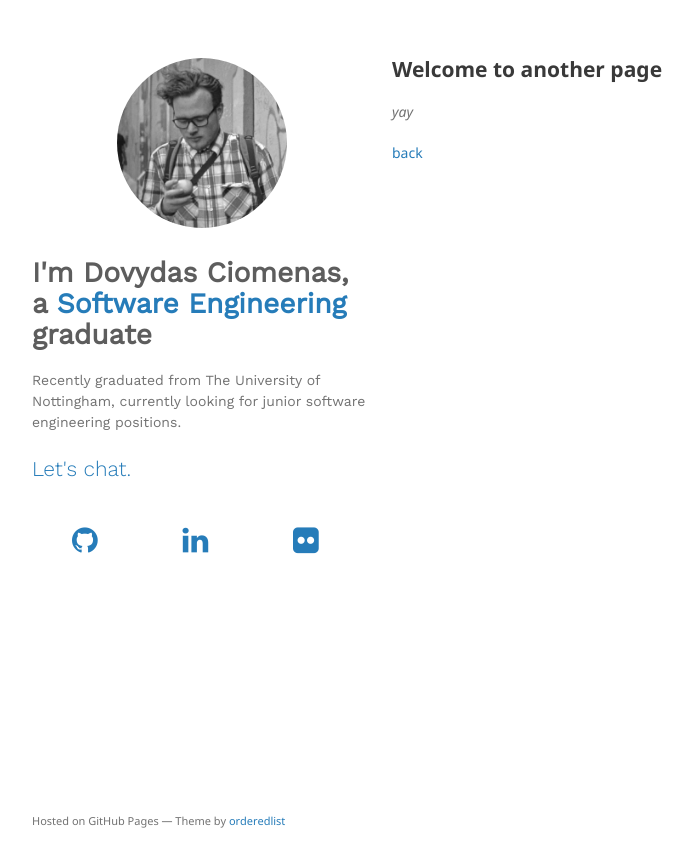
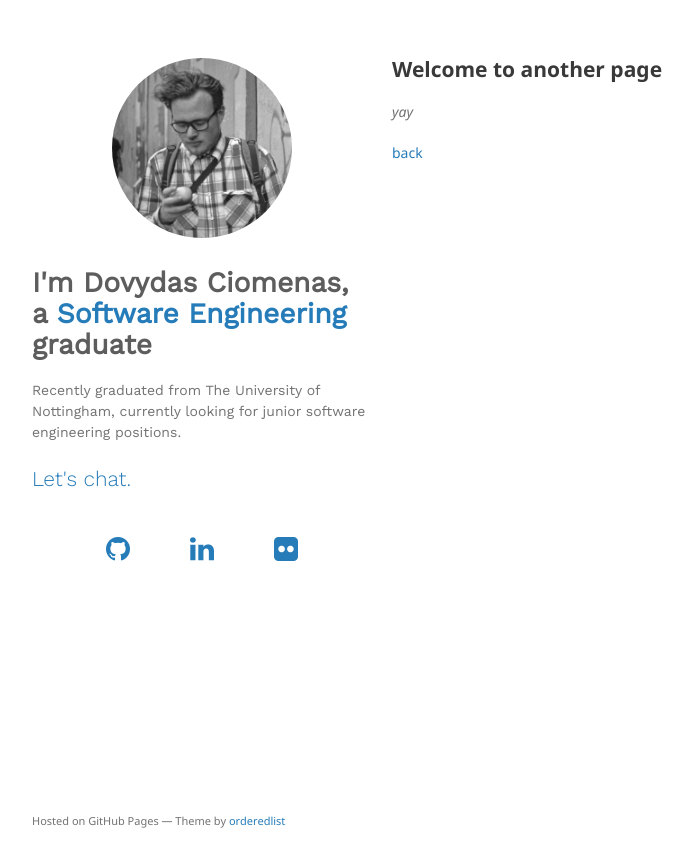
Before and after one commit to icouldbreathe/icouldbreathe.github.io, a Jekyll site: the page built from another-page.md, in a window 1280 px wide. Shown: the top 867 px of the page, without its empty margins (178-871 px from the left). Built offline with Jekyll 4.4.1, drawn with Linux system fonts in a browser that asks for light colours; our own code applies the rules of GitHub Pages for plain Markdown files.

Commit message:
make contact icons responsive

```diff
--- a/_layouts/default.html
+++ b/_layouts/default.html
@@ -36,22 +36,30 @@
 
             <a class="lets_chat" href="https://aemail.com/qNR">Let's chat.</a>
 
+            <div class="social">
+              <ul class="social-set">
+                <li>
+                  <a class="sociali" href="{{ site.social_github_url}}">
+                    <i class="fa fa-github fa-2x" title="GitHub"></i>
+                  </a>
+                </li>
+                <li>
+                    <a class="sociali" href="{{ site.social_linkedin_url}}">
+                        <i class="fa fa-linkedin fa-2x" title="LinkedIn"></i>
+                      </a>
+                </li>
+                <li>
+                    <a class="sociali" href="{{ site.social_flickr_url}}">
+                        <i class="fa fa-flickr fa-2x" title="Flickr"></i>
+                      </a>
+                </li>
+              </ul>
+            </div>
+
             {% if site.show_social %}
-            <div class="social">
-                <a href="{{ site.social_github_url}}" class="fa fa-github fa-3x"></a>
-                <a href="{{ site.social_linkedin_url}}" class="fa fa-linkedin fa-3x"></a>
-                <a href="{{ site.social_flickr_url}}" class="fa fa-flickr fa-3x"></a>
-            </div>
+
             {% endif %}
 
-
-            {% if site.show_downloads %}
-            <ul class="downloads">
-              <li><a href="{{ site.github.zip_url }}">Download <strong>ZIP File</strong></a></li>
-              <li><a href="{{ site.github.tar_url }}">Download <strong>TAR Ball</strong></a></li>
-              <li><a href="{{ site.github.repository_url }}">View On <strong>GitHub</strong></a></li>
-            </ul>
-            {% endif %}
         </div>
 
       </header>
--- a/_sass/jekyll-theme-minimal.scss
+++ b/_sass/jekyll-theme-minimal.scss
@@ -106,7 +106,7 @@
 }
 
 header {
-  width:340px;
+  width: 340px;
   float:left;
   position:fixed;
   -webkit-font-smoothing:subpixel-antialiased;
@@ -226,7 +226,7 @@
   }
 
   header ul {
-    position:absolute;
+
     right:50px;
     top:52px;
   }
--- a/assets/css/style.scss
+++ b/assets/css/style.scss
@@ -24,7 +24,7 @@
 
 .hero_logo {
     border-radius: 50%;
-    width: 50%;
+    width: 180px;
     display: block;
     margin-left: auto;
     margin-right: auto;
@@ -36,14 +36,43 @@
 }
 
 
-.social .fa {
-    margin: 40px;
-    font-size: 30px;
+.social ul.social-set {
+    display: -webkit-box;
+    display: -ms-flexbox;
+    display: flex;
+    -webkit-box-orient: horizontal;
+    -webkit-box-direction: normal;
+        -ms-flex-direction: row;
+            flex-direction: row;
+
+    -webkit-box-pack: center;
+        -ms-flex-pack: center;
+            justify-content: center;
+    list-style: none;
+    margin: 0;
+    padding: 0;
+    height: auto;
     width: auto;
-    text-align: center;
-    text-decoration: none;
+    white-space: nowrap;
+  }
+
+  .social ul.social-set li {
+    display: -webkit-box;
+    display: -ms-flexbox;
+    display: flex;
+    -webkit-box-pack: center;
+        -ms-flex-pack: center;
+            justify-content: center;
+    -webkit-box-align: center;
+        -ms-flex-align: center;
+            align-items: center;
+  }
+
+  .social a.sociali {
+    margin: 40px 30px 30px 30px !important;
+
   }
 
   .social .fa:hover {
-    opacity: 0.7;
+      opacity: 0.7;
   }
```
Also changed, not shown: 6 other files.
